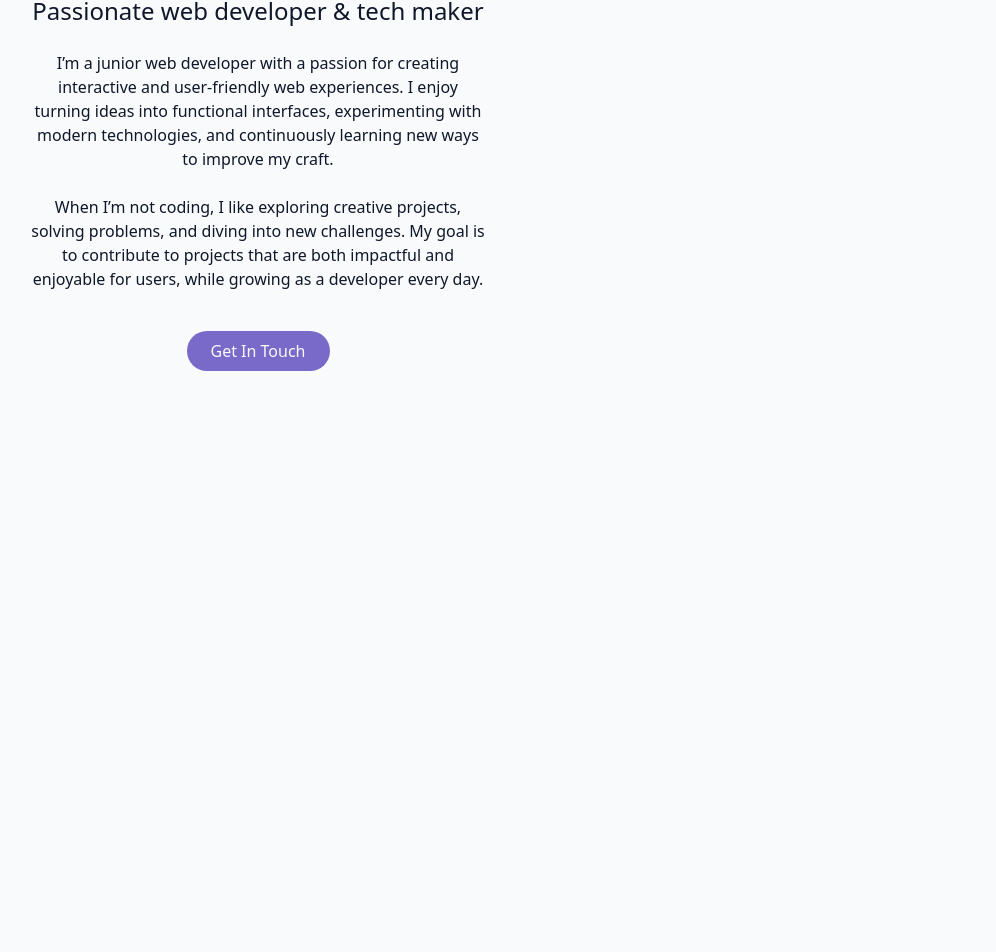
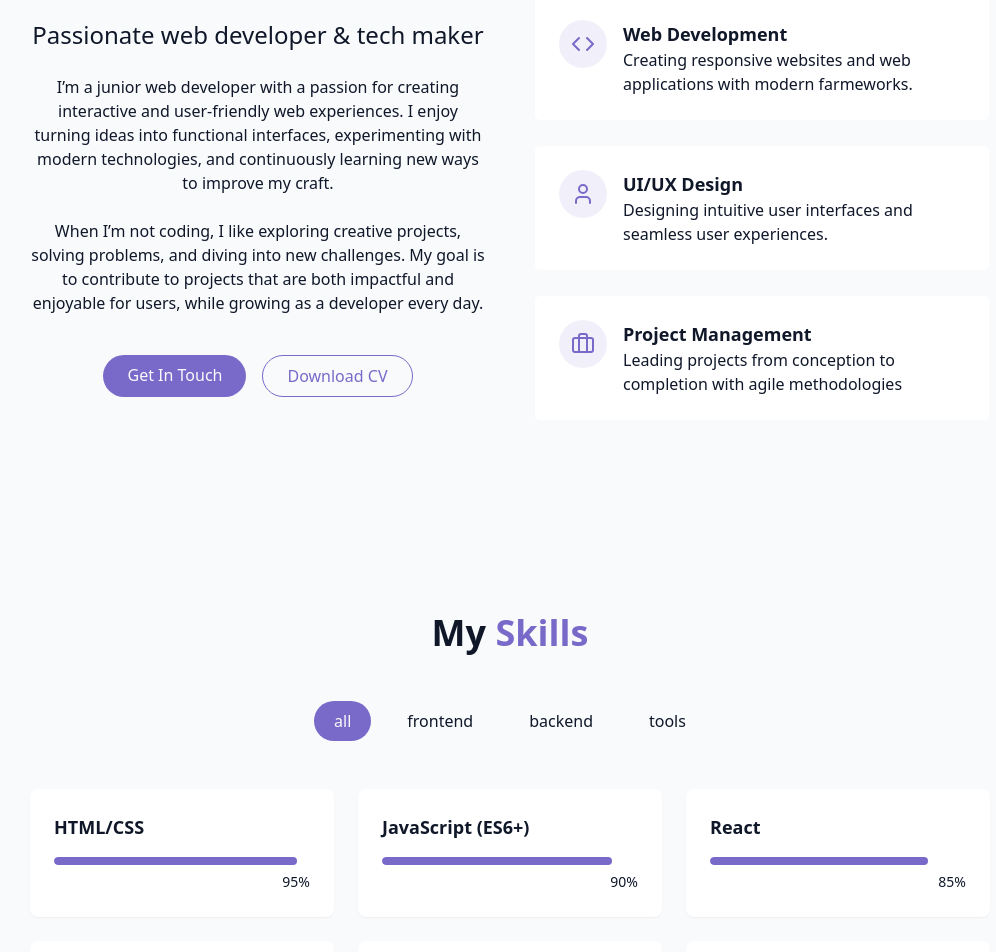
Before and after one commit to Hieronymbus/2025Portfolio, a React (Vite) app: page / in a window 1280 px wide. Shown: the part 989-1941 px from the top of the page, without its empty margins (130-1126 px from the left). Before the commit the page ends 1456 px from the top, so only its background shows below. Built offline with nearby package versions, Linux system fonts and the light colour scheme.

Commit message:
@aboutSection finished with 2nd half working. @SkillsSection created and fully working. @NavBar fixed a typo so that navbar sits on top of scrolling content properly. @ProjectSection created empty comonent

```diff
--- a/src/components/AboutSection.jsx
+++ b/src/components/AboutSection.jsx
@@ -1,4 +1,6 @@
 import React from 'react'
+import { cn } from '../library/utils'
+import { Briefcase, Code, User } from 'lucide-react'
 
 export const AboutSection = () => {
   return (
@@ -50,10 +52,89 @@ export const AboutSection = () => {
                         >
                             Get In Touch
                         </a>
+
+                        <a
+                            href="#contact"
+                            className={cn('px-6 py-2 rounded-full border border-primary text-primary hover:bg-primary/10',
+                                'transition-colors duration-300'
+                            )}
+                        >
+                            Download CV
+                        </a>
                     </div>
                 </div>
-                <div>
-
+                <div
+                    className='grid grid-cols-1 gap-6 '
+                >
+                    <div
+                        className='gradient-border p-6 card-hover'
+                    >
+                        <div
+                            className='flex items-start gap-4'
+                        >
+                            <div
+                                className='p-3 rounded-full bg-primary/10'
+                            >
+                                <Code className='h-6 w-6 text-primary'/>
+                            </div>
+                            <div
+                                className='text-left'
+                            >
+                                <h4 className='font-semibold text-lg'> Web Development</h4>
+                                <p
+                                    className='text-muted-foreground'
+                                >
+                                    Creating responsive websites and web applications with modern farmeworks.
+                                </p>
+                            </div>
+                        </div>
+                    </div>
+                    <div
+                        className='gradient-border p-6 card-hover'
+                    >
+                        <div
+                            className='flex items-start gap-4'
+                        >
+                            <div
+                                className='p-3 rounded-full bg-primary/10'
+                            >
+                                <User className='h-6 w-6 text-primary'/>
+                            </div>
+                            <div
+                                className='text-left'
+                            >
+                                <h4 className='font-semibold text-lg'> UI/UX Design</h4>
+                                <p
+                                    className='text-muted-foreground'
+                                >
+                                    Designing intuitive user interfaces and seamless user experiences.
+                                </p>
+                            </div>
+                        </div>
+                    </div>
+                    <div
+                        className='gradient-border p-6 card-hover'
+                    >
+                        <div
+                            className='flex items-start gap-4'
+                        >
+                            <div
+                                className='p-3 rounded-full bg-primary/10'
+                            >
+                                <Briefcase className='h-6 w-6 text-primary'/>
+                            </div>
+                            <div
+                                className='text-left'
+                            >
+                                <h4 className='font-semibold text-lg'> Project Management</h4>
+                                <p
+                                    className='text-muted-foreground'
+                                >
+                                    Leading  projects from conception to completion with agile methodologies
+                                </p>
+                            </div>
+                        </div>
+                    </div>
                 </div>
             </div>
         </div>
--- a/src/components/NavBar.jsx
+++ b/src/components/NavBar.jsx
@@ -19,7 +19,7 @@ export const NavBar = () => {
     useEffect(()=> {
 
         const handleScroll = () => {
-            setIsScrolled(window.scrrenY > 10)
+            setIsScrolled(window.scrollY > 10)
         }
         window.addEventListener("scroll", handleScroll)
 
@@ -31,7 +31,7 @@ export const NavBar = () => {
             className={cn(
                 "fixed w-full z-40 transition-all duration-300",
                 isScrolled ?
-            "py-3 bg-background/80 backdrop-blur-md shadow-xs"
+                "py-3 bg-background/60 backdrop-blur-md shadow-xs"
                 :
                 "py-5"
             )}
@@ -95,7 +95,7 @@ export const NavBar = () => {
                             isMenuOpen ?
                             "opacity-100 pointer-events-auto "
                             :
-                        "opacity-0 pointer-events-auto"
+                            "opacity-0 pointer-events-none"
                         )}
                     >
                         <div
--- /dev/null
+++ b/src/components/ProjectsSection.jsx
@@ -0,0 +1,18 @@
+import React from 'react'
+
+
+const Projects = [
+    {
+
+    }
+]
+
+export const ProjectsSection = () => {
+
+
+  return (
+    <section>
+
+    </section>
+  )
+}
--- /dev/null
+++ b/src/components/SkillsSection.jsx
@@ -0,0 +1,109 @@
+import React, { useState } from 'react'
+import { cn } from '../library/utils';
+
+
+const skills = [
+    // Frontend
+    { name: "HTML/CSS", level: 95, category: "frontend" },
+    { name: "JavaScript (ES6+)", level: 90, category: "frontend" },
+    { name: "React", level: 85, category: "frontend" },
+    { name: "Tailwind CSS", level: 80, category: "frontend" },
+    { name: "Responsive Design", level: 90, category: "frontend" },
+
+    // Backend
+    { name: "Node.js", level: 80, category: "backend" },
+    { name: "Express.js", level: 75, category: "backend" },
+    { name: "PostgreSQL", level: 70, category: "backend" },
+    { name: "MongoDB", level: 72, category: "backend" },
+    { name: "Authentication (JWT / OAuth)", level: 65, category: "backend" },
+
+    // Tools
+    { name: "Git & GitHub", level: 85, category: "tools" },
+    { name: "Docker", level: 70, category: "tools" },
+    { name: "AWS Cloud", level: 68, category: "tools" },
+    { name: "VS Code", level: 90, category: "tools" },
+  ];
+
+const categories = [ "all", "frontend", "backend", "tools"]
+
+export const SkillsSection = () => {
+
+    const [activeCategory, setActiveCategory] = useState("all")
+    const filteredSkills = skills.filter((skill) => {
+       return activeCategory === "all" || skill.category === activeCategory
+    })
+
+  return (
+    <section
+        id="skills"
+        className='py-24 px-4 relative bg-secondary/30'
+    >
+        <div
+            className='container mx-auto max-w-5xl'
+        >
+            <h2
+                className='text-3xl md:text-4xl font-bold mb-12 text-center'
+            >
+                My <span className='text-primary'>Skills</span>
+            </h2>
+            <div
+                className='flex flex-wrap justify-center gap-4 mb-12'
+            >
+                {categories.map((category, key) => {
+                    return (
+                        <button
+                            key={key}
+                            onClick={() => setActiveCategory(category)}
+                            className={cn(
+                                'px-5 py-2 rounded-full transition-colors duraiton-300 capitalze',
+                                activeCategory === category ? "bg-primary text-primary-foreground"
+                                : "bg-secondary/70 text-foreground hover:bd-secondary"
+                            )}
+                        >
+                            {category}
+                        </button>
+                    )
+                })}
+            </div>
+            <div
+                className='grid grid-cols-1 sm:grid-cols-2 lg:grid-cols-3 gap-6'
+            >
+                {
+                    filteredSkills.map((skill, key) => {
+                        return(
+                            <div
+                                key={key}
+                                className='bg-card p-6 rounded-lg  shadow-xs card-hover'
+                            >
+                                <div
+                                    className='text-left mb-4'
+                                >
+                                    <h3
+                                        className='font-semibold text-lg'
+                                    >{skill.name}</h3>
+                                </div>
+                                <div
+                                    className='w-full bg-secondary/50 h-2 rounded-full overflow-hidden'
+                                >
+                                    <div
+                                        className='bg-primary h-2 rounded-full origin-left animate-[grow_1.5s_ease-out]'
+                                        style={{width: skill.level + "%"}}
+                                    >
+
+                                    </div>
+                                </div>
+                                <div
+                                    className='text-right mt-1'
+                                >
+                                    <span className='text-sm text-muted-foreground'>{skill.level}%</span>
+                                </div>
+
+                            </div>
+                        )
+                    })
+                }
+            </div>
+        </div>
+    </section>
+  )
+}
--- a/src/index.css
+++ b/src/index.css
@@ -23,7 +23,7 @@
     0%,
     100% {
       transform: translateY(0);
-    }
+    }6
     50% {
       transform: translateY(-10px);
     }
@@ -81,9 +81,9 @@
     --background: 222 47% 4%;
     --foreground: 213 31% 91%;
 
-    --card:222 31% 91%;
+    --card:222 47% 8%;
 
-    --primary: 255 55% 70%;
+    --primary: 250 65% 65%;
     --primary-foreground: 213 31% 91%;
 
     --border: 217 33% 20%;
--- a/src/pages/Home.jsx
+++ b/src/pages/Home.jsx
@@ -1,6 +1,8 @@
 import { AboutSection } from "../components/AboutSection";
 import { HeroSection } from "../components/HeroSection";
 import { NavBar } from "../components/NavBar";
+import { ProjectsSection } from "../components/ProjectsSection";
+import { SkillsSection } from "../components/SkillsSection";
 import { StarBackground } from "../components/StarBackground";
 import { ThemeToggle } from "../components/ThemeToggle";
 
@@ -15,14 +17,19 @@ export const Home = () => {
 
             {/* {Theme Toggle} */}
                 <ThemeToggle />
+
             {/* {Background Effects} */}
                 <StarBackground />
+
             {/* {Navbar} */}
                 <NavBar />
+
             {/* {Main Content} */}
                 <main>
                     <HeroSection />
                     <AboutSection />
+                    <SkillsSection />
+                    <ProjectsSection />
                 </main>
             {/* {Footer} */}
 
```
Lines whose indentation alone changed are shown as unchanged.
